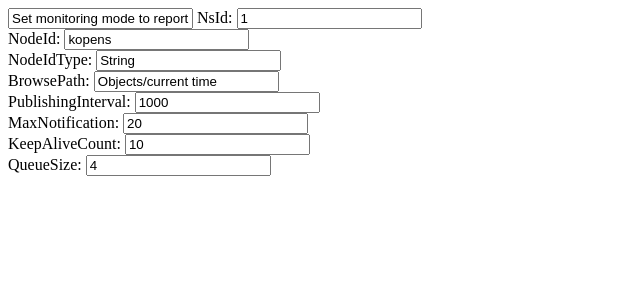
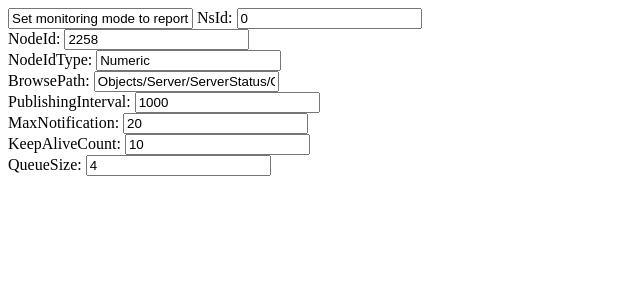
Before and after one commit to jongunee/kolas-testcase-generator, a Flask app: template templates/settings/sTC045.html in a window 1280 px wide. Shown: the top 300 px of the page, without its empty margins (0-640 px from the left). Run offline with Flask 3, Linux system fonts and the light colour scheme; the template is opened without the code that fills it, so the values that code supplies are empty.

Commit message:
sTC037, sTC045 default parameter changed

```diff
--- a/templates/settings/sTC037.html
+++ b/templates/settings/sTC037.html
@@ -26,6 +26,9 @@
   name="NodeIdTypeA_sTC037"
   value="Numeric"
 /><br />
+
+<label for="sTC037_NsIdB">NsIdB:</label>
+<input type="text" id="sTC037_NsIdB" name="sTC037_NsIdB" value="0" /><br />
 
 <label for="sTC037_NodeIdB">NodeIdB:</label>
 <input
--- a/templates/settings/sTC045.html
+++ b/templates/settings/sTC045.html
@@ -4,22 +4,17 @@
   value="Set monitoring mode to reporting"
 />
 <label for="sTC045_NsId">NsId:</label>
-<input type="text" id="sTC045_NsId" name="sTC045_NsId" value="1" /><br />
+<input type="text" id="sTC045_NsId" name="sTC045_NsId" value="0" /><br />
 
 <label for="sTC045_NodeId">NodeId:</label>
-<input
-  type="text"
-  id="sTC045_NodeId"
-  name="sTC045_NodeId"
-  value="kopens"
-/><br />
+<input type="text" id="sTC045_NodeId" name="sTC045_NodeId" value="2258" /><br />
 
 <label for="sTC045_NodeIdType">NodeIdType:</label>
 <input
   type="text"
   id="sTC045_NodeIdType"
   name="sTC045_NodeIdType"
-  value="String"
+  value="Numeric"
 /><br />
 
 <label for="sTC045_BrowsePath">BrowsePath:</label>
@@ -27,7 +22,7 @@
   type="text"
   id="sTC045_BrowsePath"
   name="sTC045_BrowsePath"
-  value="Objects/current time"
+  value="Objects/Server/ServerStatus/CurrentTime"
 /><br />
 
 <label for="sTC045_PublishingInterval">PublishingInterval:</label>
```
